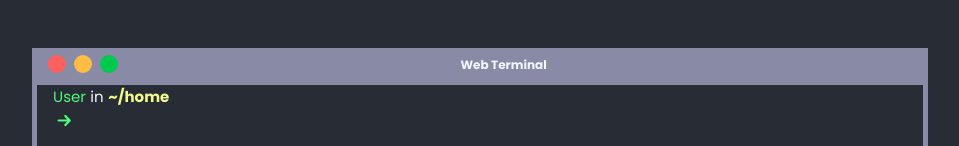
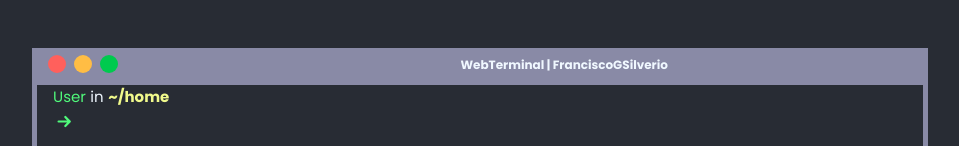
Before and after one commit to FranciscoGSilverio/Terminal-WebPortfolio, a React (Create React App) app in the folder terminal/: page / in a window 1280 px wide. Shown: the part 140-286 px from the top of the page, without its empty margins (160-1119 px from the left). Built offline with nearby package versions, Linux system fonts and the light colour scheme.

Commit message:
Changes to the input element

```diff
--- a/terminal/public/index.html
+++ b/terminal/public/index.html
@@ -24,7 +24,7 @@
       work correctly both with client-side routing and a non-root public URL.
       Learn how to configure a non-root public URL by running `npm run build`.
     -->
-    <title>Web Terminal</title>
+    <title>WebTerminal | FranciscoGSilverio</title>
   </head>
   <body>
     <noscript>You need to enable JavaScript to run this app.</noscript>
--- a/terminal/src/components/CommandInput.tsx
+++ b/terminal/src/components/CommandInput.tsx
@@ -20,6 +20,17 @@ const Input = styled.input`
   padding: 5px;
   flex: 1;
   color: aliceblue;
+  font-size: 15px;
+  caret-color: #50fa7b;
+
+  @media (max-width: 780px) {
+    font-size: 13px;
+  }
+
+  @media (max-width: 480px) {
+    font-size: 11px;
+  }
+
   &:focus {
     outline: none;
   }
@@ -38,6 +49,7 @@ const CommandInput = React.forwardRef<HTMLInputElement, Props>(
         <HiArrowSmRight size={23} />
         <Form onSubmit={(e) => submitHandler(e)}>
           <Input
+            spellCheck="false"
             ref={ref}
             type="text"
             autoFocus={true}
```
Also changed, not shown: 1 other file (tests, documents, lock files or other folders).
